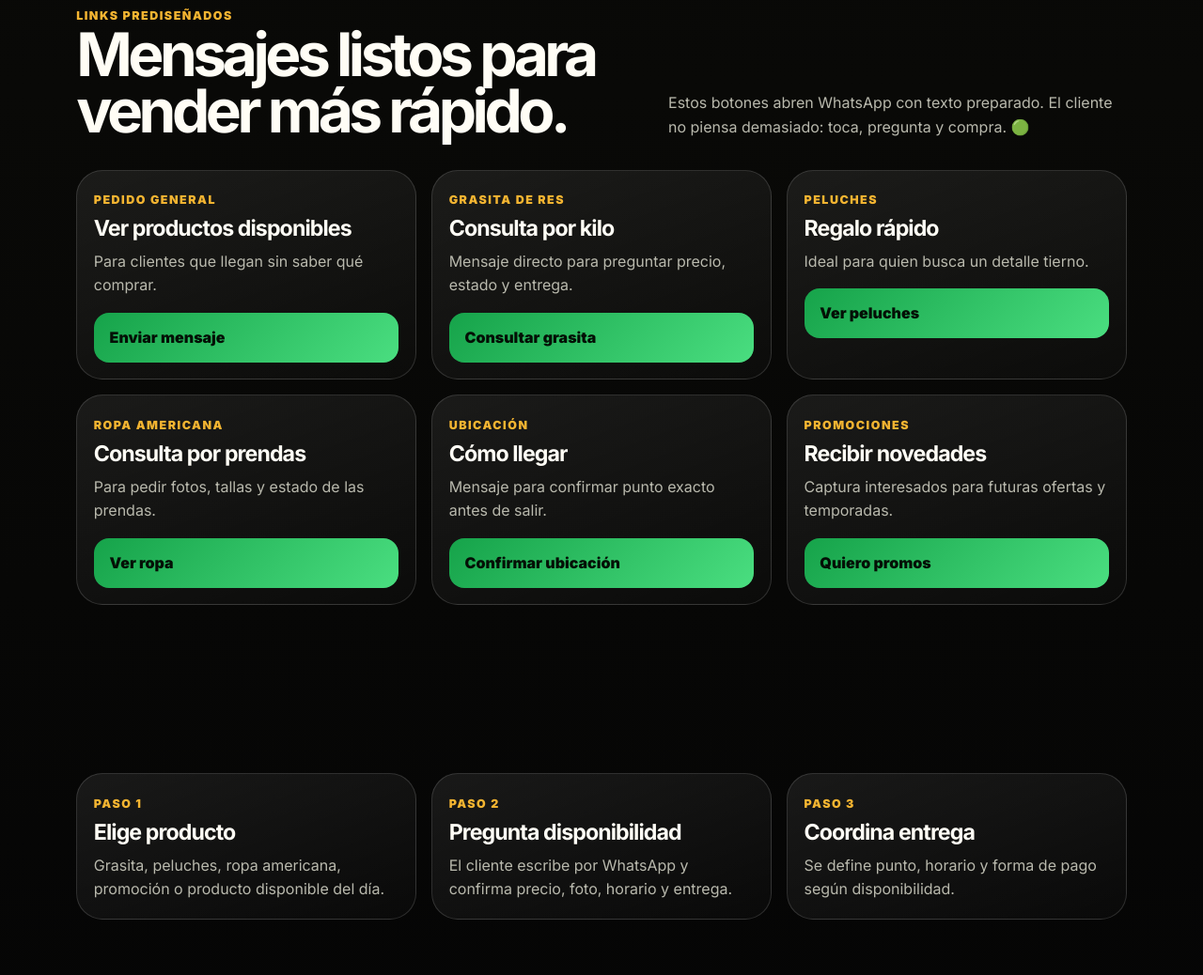
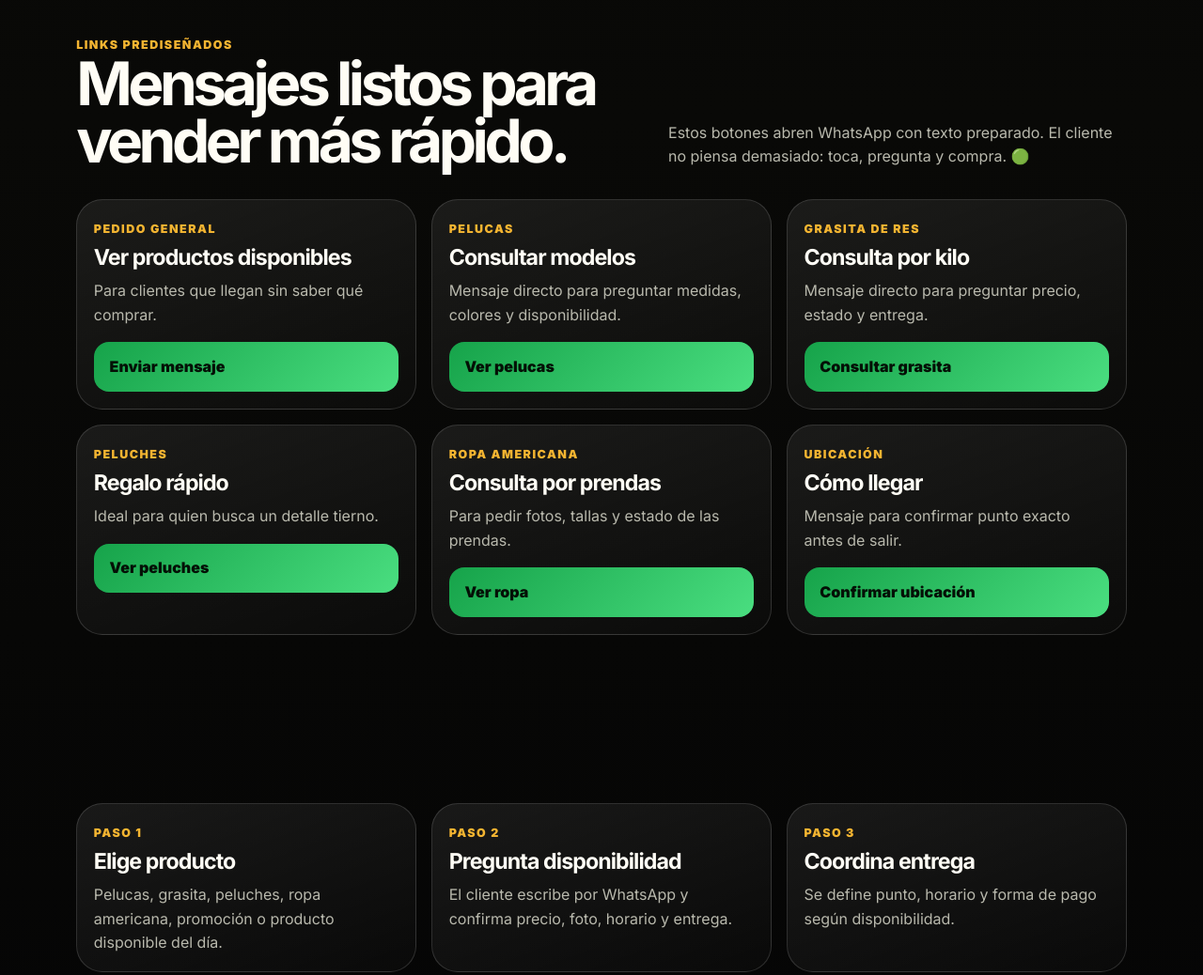
Before and after one commit to tikio2025/Prueba2, a plain HTML site: page contacto.html in a window 1280 px wide. Shown: the part 1206-2244 px from the top of the page at 94% size. Drawn offline with Linux system fonts and the light colour scheme.

Commit message:
Agregar pelucas a contacto y links prediseñados

```diff
--- a/contacto.html
+++ b/contacto.html
@@ -16,6 +16,7 @@
     <div class="links">
       <a href="index.html">Inicio</a>
       <a href="catalogo.html">Catálogo</a>
+      <a href="pelucas.html">Pelucas</a>
       <a href="ramificaciones.html">Ramificaciones</a>
       <a href="contenido-ia.html">Contenido IA</a>
       <a href="contacto.html">Contacto</a>
@@ -27,7 +28,7 @@
       <section>
         <span class="eyebrow">📲 Contacto directo</span>
         <h1>Compra rápido, pregunta claro y llega sin perderte.</h1>
-        <p class="lead">Vendedor SCZ ahora tiene botones prediseñados para que el cliente pregunte por producto, ubicación o promociones con un mensaje listo para enviar por WhatsApp.</p>
+        <p class="lead">Vendedor SCZ ahora tiene botones prediseñados para que el cliente pregunte por producto, pelucas, ubicación o promociones con un mensaje listo para enviar por WhatsApp.</p>
         <div class="actions">
           <a class="btn green" href="https://wa.me/59175103979?text=Hola%2C%20vengo%20de%20tu%20pagina%20Vendedor%20SCZ%20y%20quiero%20consultar%20por%20tus%20productos.">💬 Escribir ahora</a>
           <a class="btn primary" href="https://www.google.com/maps/search/?api=1&query=Radial%2025%20entre%203er%20y%204to%20anillo%2C%20Calle%20N3%20Ovidio%20Santistevan%2C%20Santa%20Cruz%20de%20la%20Sierra%2C%20Bolivia" target="_blank" rel="noopener">📍 Ver ubicación</a>
@@ -58,6 +59,12 @@
           <div class="quick"><a class="btn green" href="https://wa.me/59175103979?text=Hola%2C%20vengo%20de%20tu%20pagina%20Vendedor%20SCZ.%20Quiero%20ver%20que%20productos%20tienes%20disponibles%20hoy.">Enviar mensaje</a></div>
         </article>
         <article class="note">
+          <span class="tag">Pelucas</span>
+          <h3>Consultar modelos</h3>
+          <p>Mensaje directo para preguntar medidas, colores y disponibilidad.</p>
+          <div class="quick"><a class="btn green" href="https://wa.me/59175103979?text=Hola%2C%20vengo%20de%20la%20pagina%20de%20pelucas%20de%20Vendedor%20SCZ.%20Quiero%20ver%20modelos%20disponibles%20hoy.">Ver pelucas</a></div>
+        </article>
+        <article class="note">
           <span class="tag">Grasita de res</span>
           <h3>Consulta por kilo</h3>
           <p>Mensaje directo para preguntar precio, estado y entrega.</p>
@@ -81,18 +88,12 @@
           <p>Mensaje para confirmar punto exacto antes de salir.</p>
           <div class="quick"><a class="btn green" href="https://wa.me/59175103979?text=Hola%2C%20quiero%20llegar%20a%20tu%20ubicacion.%20Estoy%20por%20Radial%2025.%20%C2%BFMe%20confirmas%20el%20punto%20exacto%20y%20horario%3F">Confirmar ubicación</a></div>
         </article>
-        <article class="note">
-          <span class="tag">Promociones</span>
-          <h3>Recibir novedades</h3>
-          <p>Captura interesados para futuras ofertas y temporadas.</p>
-          <div class="quick"><a class="btn green" href="https://wa.me/59175103979?text=Hola%2C%20quiero%20recibir%20promociones%20y%20novedades%20de%20Vendedor%20SCZ.">Quiero promos</a></div>
-        </article>
       </div>
     </section>
 
     <section class="wrap">
       <div class="grid g3">
-        <div class="note"><span class="tag">Paso 1</span><h3>Elige producto</h3><p>Grasita, peluches, ropa americana, promoción o producto disponible del día.</p></div>
+        <div class="note"><span class="tag">Paso 1</span><h3>Elige producto</h3><p>Pelucas, grasita, peluches, ropa americana, promoción o producto disponible del día.</p></div>
         <div class="note"><span class="tag">Paso 2</span><h3>Pregunta disponibilidad</h3><p>El cliente escribe por WhatsApp y confirma precio, foto, horario y entrega.</p></div>
         <div class="note"><span class="tag">Paso 3</span><h3>Coordina entrega</h3><p>Se define punto, horario y forma de pago según disponibilidad.</p></div>
       </div>
```
